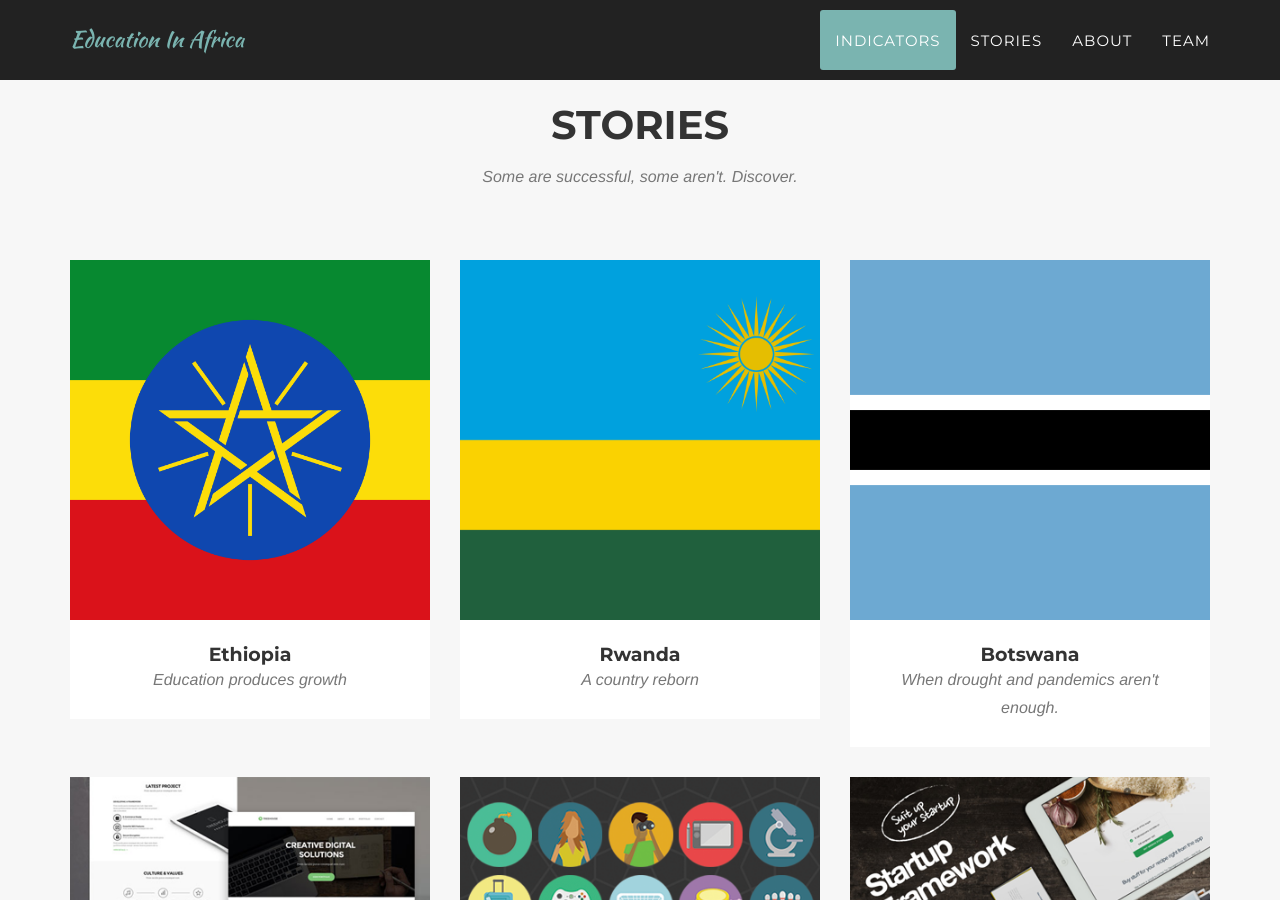
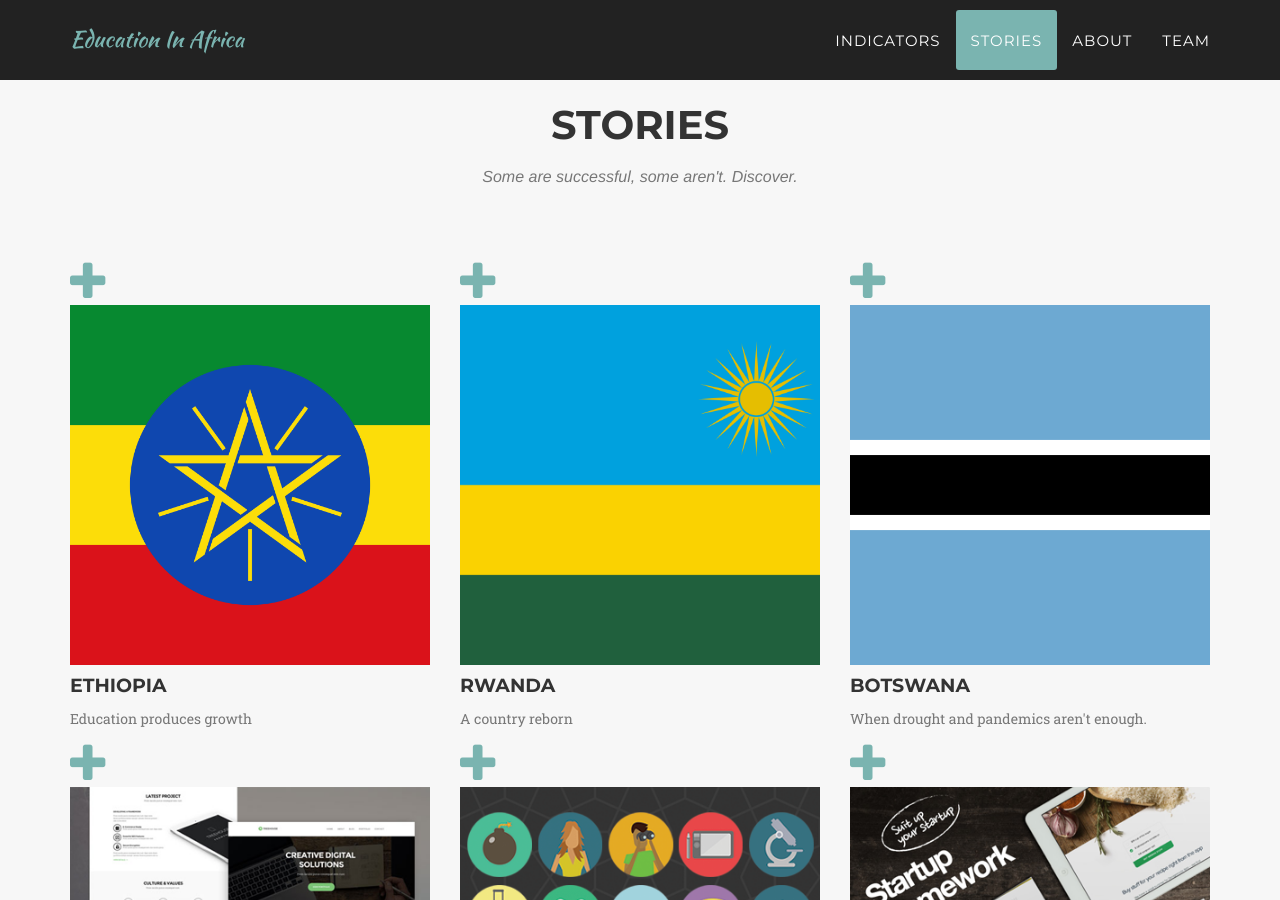
Before and after one commit to GhaliAmir/EducationInAfrica.github.io, a Jekyll site: the page built from index.html, in a window 1280 px wide and 900 px high, scrolled down 1944 px. Built offline with Jekyll 4.4.1, drawn with Linux system fonts in a browser that asks for light colours; some web fonts are replaced.

Commit message:
Update internal link to stories

```diff
--- a/_includes/stories.html
+++ b/_includes/stories.html
@@ -1,5 +1,5 @@
 <!-- Portfolio Grid Section -->
-    <section id="portfolio" class="bg-light-gray">
+    <section id="stories" class="bg-light-gray">
         <div class="container">
             <div class="row">
                 <div class="col-lg-12 text-center">
```
